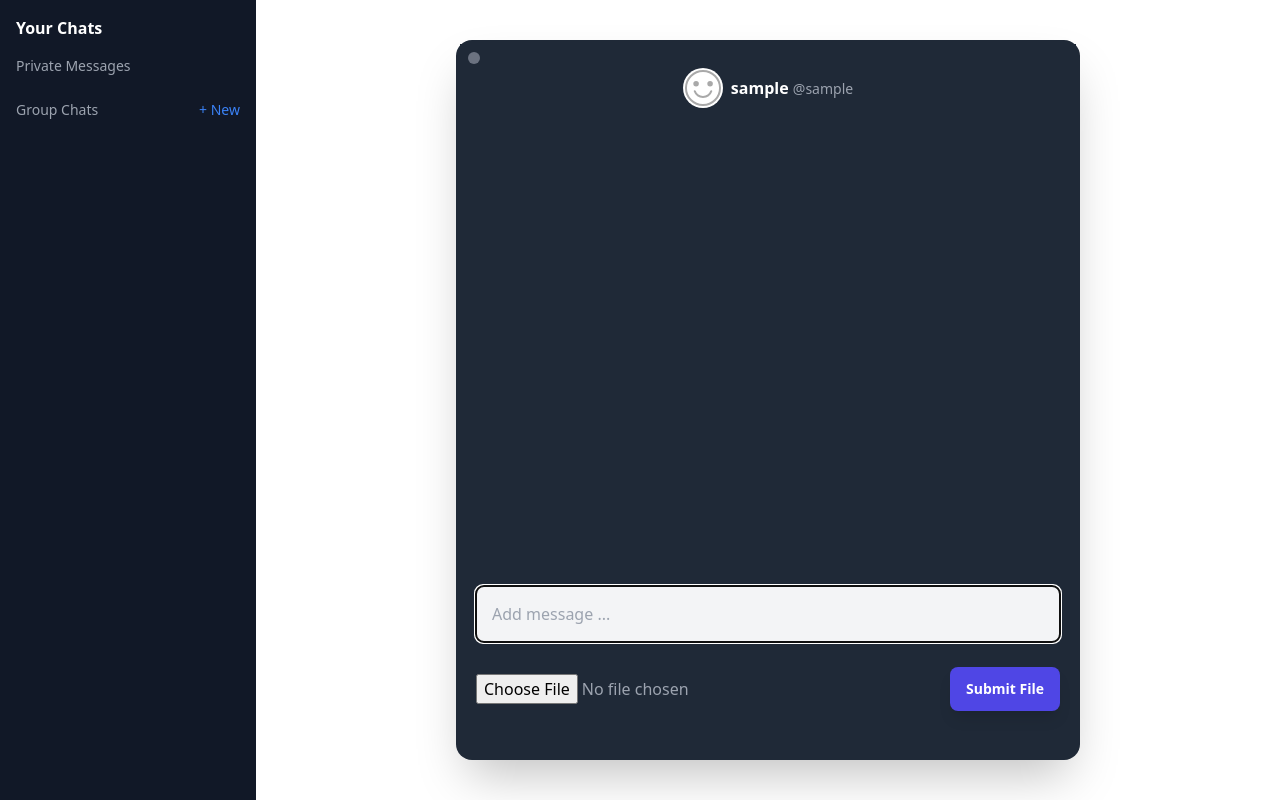
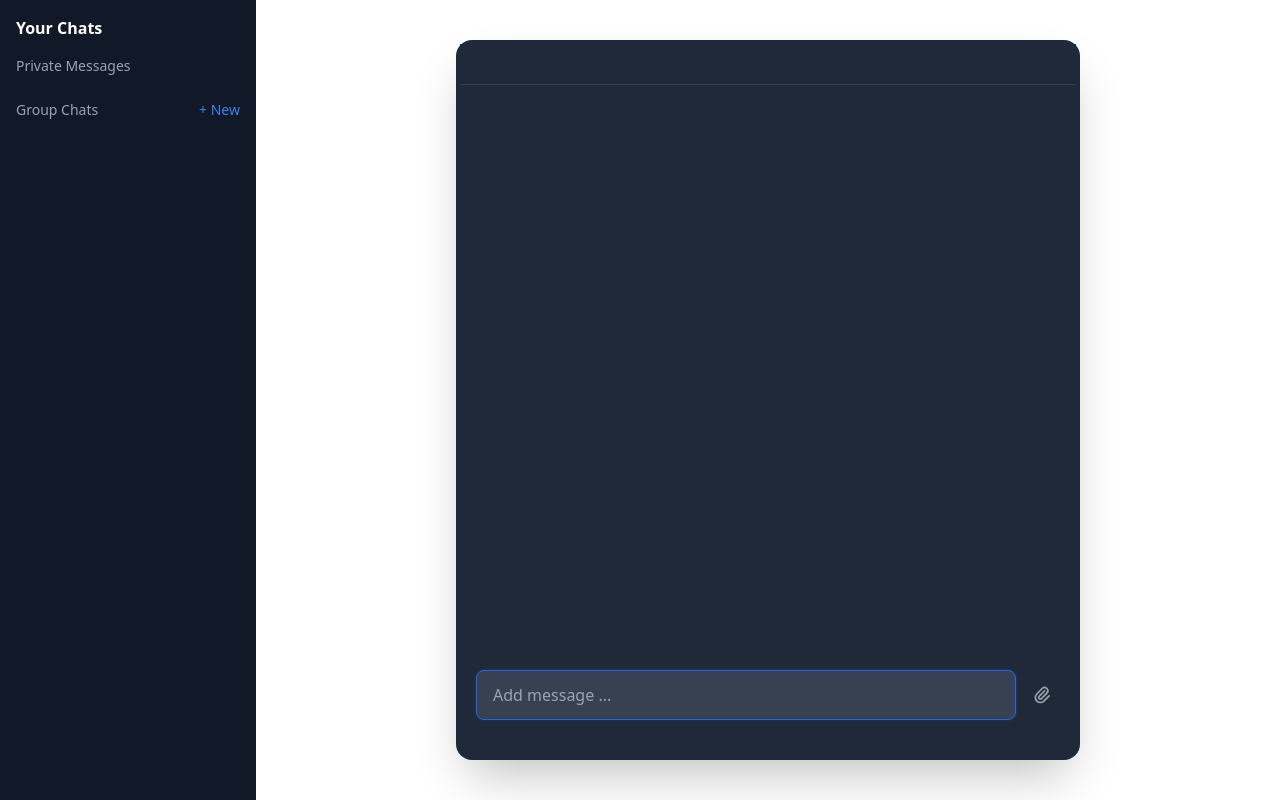
Before and after one commit to rishu358/mentor-connect, a Django app: template a_rtchat/templates/a_rtchat/chat.html in a window 1280 px wide. Shown: the part 64-864 px from the top of the page. Run offline with Django 5.2, Linux system fonts and the light colour scheme; the template is opened without the code that fills it: values that come from a table or form of the project are taken from there, others are empty; the visitor is signed in with stand-in values (Sample User, id 1); data comes from the database, SQL or seed files in the repository; parts of the project's set-up code (start-up, migrations or seed data) failed here and were passed over; some libraries are stand-ins or nearby versions.

Commit message:
Chat modifications

```diff
--- a/a_rtchat/templates/a_rtchat/chat.html
+++ b/a_rtchat/templates/a_rtchat/chat.html
@@ -2,9 +2,8 @@
 
 {% block content %}
 <div class="flex">
-    <!-- Left Sidebar (keeping it unchanged) -->
+    <!-- Left Sidebar -->
     <div class="w-64 bg-gray-900 h-screen fixed left-0 overflow-y-auto">
-        <!-- Sidebar content remains the same -->
         <div class="p-4">
             <h3 class="text-white font-bold mb-4">Your Chats</h3>
 
@@ -56,12 +55,30 @@
         </div>
     </div>
 
+    <!-- Main Chat Area -->
     <div class="ml-64 flex-1">
         <wrapper class="block max-w-2xl mx-auto my-10 px-6">
             <div id="chat_window" class="h-[45rem] flex flex-col bg-gray-800 rounded-2xl shadow-2xl relative p-1">
-                {% if chat_group.groupchat_name %}
+                <!-- Chat Header -->
+                {% if chat_group.is_private %}
+                    {% for member in chat_group.members.all %}
+                        {% if member != user %}
                         <div class="flex justify-between items-center bg-gray-800 p-4 sticky top-0 z-10 border-b border-gray-700">
-                    <!-- Left side: Group name and edit button -->
+                            <div class="flex items-center gap-3">
+                                <img src="{{ member.profile.avatar }}" class="w-10 h-10 rounded-full">
+                                <div>
+                                    <h2 class="text-xl text-white font-bold">{{ member.profile.displayname }}</h2>
+                                    <span class="text-gray-400 text-sm">@{{ member.username }}</span>
+                                </div>
+                                {% if member in chat_group.users_online.all %}
+                                    <div class="green-dot"></div>
+                                {% endif %}
+                            </div>
+                        </div>
+                        {% endif %}
+                    {% endfor %}
+                {% else %}
+                    <div class="flex justify-between items-center bg-gray-800 p-4 sticky top-0 z-10 border-b border-gray-700">
                         <div class="flex items-center gap-4">
                             <h2 class="text-xl text-white font-bold">{{ chat_group.groupchat_name }}</h2>
                             {% if user == chat_group.admin %}
@@ -74,35 +91,24 @@
                             {% endif %}
                         </div>
 
-                    <!-- Right side: Member cards -->
+                        <!-- Member List -->
                         <ul id="groupchat-members" class="flex gap-4">
                             {% for member in chat_group.members.all %}
                             <li>
                                 <a href="{% url 'profile' member.username %}" class="flex flex-col text-gray-400 items-center justify-center w-20 gap-2">
+                                    <div class="relative">
+                                        {% if member in chat_group.users_online.all %}
+                                        <div class="green-dot border-2 border-gray-800 absolute bottom-0 right-0"></div>
+                                        {% else %}
+                                        <div class="gray-dot border-2 border-gray-800 absolute bottom-0 right-0"></div>
+                                        {% endif %}
                                         <img src="{{ member.profile.avatar }}" class="w-14 h-14 rounded-full object-cover" />
+                                    </div>
                                     {{ member.profile.name|slice:":10" }}
                                 </a>
                             </li>
                             {% endfor %}
                         </ul>
-                </div>
-                {% elif other_user %}
-                <div class="flex justify-center text-emerald-400 bg-gray-800 p-2 sticky top-0 z-10">
-                    <div id="online-icon" class="gray-dot absolute top-2 left-2"></div>
-                    <a href="{% url 'profile' other_user.username %}">
-                        <div class="flex items-center gap-2 p-4">
-                            <img class="w-10 h-10 rounded-full object-cover" src="{{ other_user.profile.avatar }}" />
-                            <div>
-                                <span class="font-bold text-white">{{ other_user.profile.name }}</span>
-                                <span class="text-sm font-light text-gray-400">@{{ other_user.username }}</span>
-                            </div>
-                        </div>
-                    </a>
-                </div>
-                {% else %}
-                <div class="flex justify-center text-emerald-400 bg-gray-800 p-2 sticky top-0 z-10">
-                    <div id="online-icon"></div>
-                    <span id="online-count" class="pr-1"></span>online
                     </div>
                 {% endif %}
 
@@ -117,8 +123,9 @@
 
                 <!-- Chat Input Area -->
                 <div class="sticky bottom-0 z-10 p-2 bg-gray-800">
-                    <div class="flex flex-col gap-4 items-center rounded-xl px-2 py-2">
-                        <form id="chat_message_form" class="w-full"
+                    <div class="flex items-center gap-2 rounded-xl px-2 py-2">
+                        <!-- Message Form -->
+                        <form id="chat_message_form" class="flex-1"
                             hx-ext="ws"
                             ws-connect="/ws/chatroom/{{ chatroom_name }}"
                             ws-send
@@ -126,14 +133,32 @@
                             {% csrf_token %}
                             {{ form }}
                         </form>
-                        <form id="chat_file_form" enctype="multipart/form-data" class="flex items-center w-full"
+
+                        <!-- File Upload Form -->
+                        <form id="chat_file_form"
+                              class="flex items-center"
                               hx-post="{% url 'chat-file-upload' chat_group.group_name %}"
                               hx-target="#chat_messages"
                               hx-swap="beforeend"
+                              enctype="multipart/form-data"
                               _="on htmx:beforeSend reset() me">
                             {% csrf_token %}
-                            <input type="file" name="file" id="id_file" class="!bg-transparent text-gray-400">
-                            <button type="submit" class="whitespace-nowrap !text-sm !py-3 !px-4 h-fit">Submit File</button>
+                            <div class="relative flex items-center gap-2">
+                                <input type="file"
+                                       name="file"
+                                       id="id_file"
+                                       class="hidden"
+                                       accept="image/*,.pdf,.doc,.docx,.txt">
+
+                                <label for="id_file"
+                                       class="p-2 hover:bg-gray-700 rounded-lg cursor-pointer transition-colors inline-flex items-center justify-center">
+                                    <svg class="w-5 h-5 text-gray-400" fill="none" stroke="currentColor" viewBox="0 0 24 24">
+                                        <path stroke-linecap="round" stroke-linejoin="round" stroke-width="2"
+                                              d="M15.172 7l-6.586 6.586a2 2 0 102.828 2.828l6.414-6.586a4 4 0 00-5.656-5.656l-6.415 6.585a6 6 0 108.486 8.486L20.5 13">
+                                        </path>
+                                    </svg>
+                                </label>
+                            </div>
                         </form>
                     </div>
                 </div>
@@ -141,6 +166,39 @@
         </wrapper>
     </div>
 </div>
+
+<style>
+    .green-dot {
+        width: 8px;
+        height: 8px;
+        background-color: #10B981;
+        border-radius: 50%;
+    }
+
+    .gray-dot {
+        width: 8px;
+        height: 8px;
+        background-color: #6B7280;
+        border-radius: 50%;
+    }
+
+    #chat_message_form input {
+        width: 100%;
+        padding: 0.75rem 1rem;
+        border-radius: 0.5rem;
+        background-color: rgb(55, 65, 81);
+        color: white;
+        outline: none;
+        border: 1px solid transparent;
+        transition: all 0.2s;
+    }
+
+    #chat_message_form input:focus {
+        border-color: rgb(37, 99, 235);
+        box-shadow: 0 0 0 2px rgba(37, 99, 235, 0.1);
+    }
+</style>
+
 {% endblock %}
 
 {% block javascript %}
```
Lines whose indentation alone changed are shown as unchanged.
